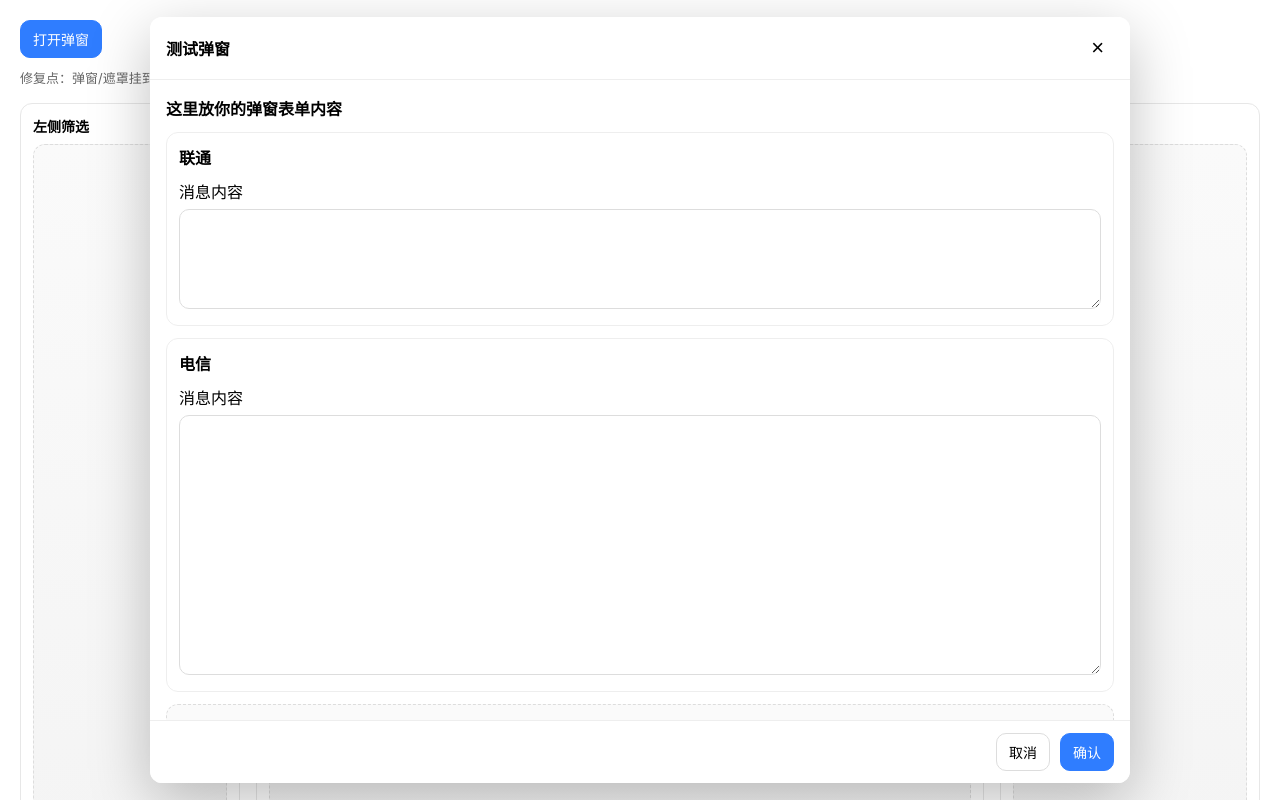
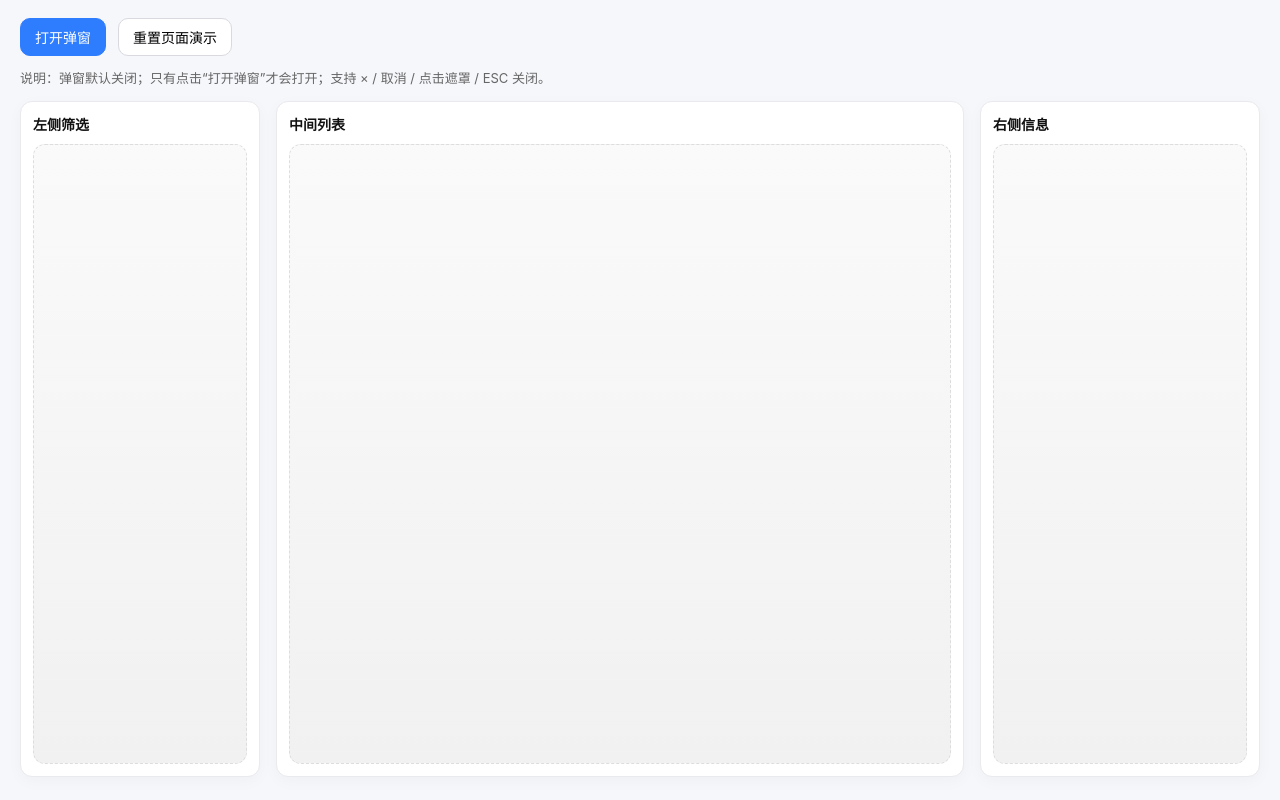
Before and after one commit to ClaireFang-hash/test, a plain HTML site: page index.html in a window 1280 px wide. Shown: the top 800 px of the page. Drawn offline with Linux system fonts and the light colour scheme.

Commit message:
Update index.html

```diff
--- a/index.html
+++ b/index.html
@@ -3,55 +3,122 @@
 <head>
   <meta charset="UTF-8" />
   <meta name="viewport" content="width=device-width, initial-scale=1.0" />
-  <title>测试弹窗问题 - 修复版1</title>
+  <title>测试弹窗问题 - 修复版（按钮触发）</title>
   <style>
-    :root {
+    :root{
+      --mask-z: 1999;
       --modal-z: 2000;
-      --mask-z: 1999;
       --radius: 12px;
     }
 
     * { box-sizing: border-box; }
     html, body { height: 100%; }
-    body { margin: 0; font-family: -apple-system, BlinkMacSystemFont, "Segoe UI", Roboto, "PingFang SC",
-      "Hiragino Sans GB", "Microsoft YaHei", "Helvetica Neue", Arial, sans-serif; }
+    body {
+      margin: 0;
+      font-family: -apple-system, BlinkMacSystemFont, "Segoe UI", Roboto, "PingFang SC",
+        "Hiragino Sans GB", "Microsoft YaHei", "Helvetica Neue", Arial, sans-serif;
+      background: #f6f7fb;
+      color: #111;
+    }
 
-    /* 打开弹窗时锁背景滚动 */
+    /* ===== 打开弹窗时锁背景滚动 ===== */
     body.modal-open { overflow: hidden; }
 
-    /* ===== 遮罩：固定定位覆盖全屏 ===== */
+    /* ===== 页面演示布局（你可以替换成你的列表页） ===== */
+    .page {
+      padding: 18px 20px;
+      min-height: 100%;
+    }
+    .topbar {
+      display: flex;
+      align-items: center;
+      gap: 12px;
+      margin-bottom: 12px;
+    }
+    .hint {
+      font-size: 13px;
+      color: #666;
+      margin: 6px 0 14px;
+    }
+    .layout {
+      display: grid;
+      grid-template-columns: 240px 1fr 280px;
+      gap: 16px;
+      align-items: start;
+    }
+    .card {
+      background: #fff;
+      border: 1px solid #e9e9ee;
+      border-radius: 12px;
+      padding: 12px;
+      min-height: 520px;
+      box-shadow: 0 4px 16px rgba(0,0,0,.03);
+    }
+    .card h4 {
+      margin: 0 0 10px;
+      font-size: 14px;
+    }
+    .placeholder {
+      height: 620px;
+      border-radius: 12px;
+      border: 1px dashed #ddd;
+      background: linear-gradient(#fafafa, #f1f1f1);
+    }
+
+    @media (max-width: 980px) {
+      .layout { grid-template-columns: 1fr; }
+    }
+
+    /* ===== 按钮 ===== */
+    .btn {
+      border: 1px solid #d9d9df;
+      background: #fff;
+      padding: 8px 14px;
+      border-radius: 10px;
+      cursor: pointer;
+      font-size: 14px;
+      user-select: none;
+    }
+    .btn:hover { background: #f4f5f8; }
+    .btn.primary {
+      border-color: #2f7dff;
+      background: #2f7dff;
+      color: #fff;
+    }
+    .btn.primary:hover { filter: brightness(.96); }
+
+    /* =========================================================
+       弹窗：挂 body、fixed 居中、默认不显示（关键！）
+       ========================================================= */
+
+    /* 遮罩：默认隐藏 */
     .modal-mask {
       position: fixed;
       inset: 0;
-      background: rgba(0, 0, 0, 0.45);
+      background: rgba(0,0,0,.45);
       z-index: var(--mask-z);
-      display: none;
+      display: none;          /* ✅ 默认不显示 */
+      pointer-events: auto;
     }
-    .modal-mask.is-open { display: block; }
+    .modal-mask.is-open { display: block; } /* ✅ 打开才显示 */
 
-    /* ===== 弹窗容器：固定定位，grid 居中，避免受父容器影响 ===== */
+    /* 弹窗容器：默认隐藏 */
     .modal-wrap {
       position: fixed;
       inset: 0;
       z-index: var(--modal-z);
-      display: none;
+      display: none;          /* ✅ 默认不显示 */
+      padding: 24px 16px;
+      place-items: center;
+    }
+    .modal-wrap.is-open { display: grid; }  /* ✅ 打开才显示 */
 
-      /* 居中 */
-      display: grid;
-      place-items: center;
-
-      /* 小屏留白 */
-      padding: 24px 16px;
-    }
-    .modal-wrap.is-open { display: grid; }
-
-    /* ===== 弹窗主体 ===== */
     .modal {
-      width: min(980px, 100%);
+      width: min(1100px, 100%);
       background: #fff;
       border-radius: var(--radius);
-      box-shadow: 0 18px 60px rgba(0, 0, 0, 0.25);
-      overflow: hidden; /* 保证圆角 */
+      box-shadow: 0 18px 60px rgba(0,0,0,.25);
+      overflow: hidden;
       outline: none;
     }
 
@@ -61,15 +128,12 @@
       justify-content: space-between;
       padding: 14px 16px;
       border-bottom: 1px solid #eee;
-      background: #fff;
     }
-
     .modal-title {
+      margin: 0;
       font-size: 16px;
       font-weight: 700;
-      margin: 0;
     }
-
     .modal-close {
       border: none;
       background: transparent;
@@ -81,12 +145,11 @@
     }
     .modal-close:hover { background: #f3f3f3; }
 
-    /* 关键：内容区最大高度 + 滚动，防止弹窗撑出屏幕 */
+    /* 内容区：限制高度并滚动，避免超出屏幕 */
     .modal-body {
-      max-height: calc(100vh - 160px);
+      padding: 16px;
+      max-height: calc(100vh - 170px);
       overflow: auto;
-      padding: 16px;
-      background: #fff;
     }
 
     .modal-footer {
@@ -98,149 +161,142 @@
       background: #fff;
     }
 
-    .btn {
-      border: 1px solid #ddd;
-      background: #fff;
-      padding: 8px 12px;
-      border-radius: 10px;
-      cursor: pointer;
+    /* ===== 弹窗内表单示例（你可替换成自己的内容） ===== */
+    .section {
+      border: 1px solid #efeff4;
+      border-radius: 12px;
+      padding: 12px;
+      margin-bottom: 12px;
+    }
+    .section-title {
+      font-weight: 700;
+      margin: 0 0 10px;
       font-size: 14px;
     }
-    .btn:hover { background: #f7f7f7; }
-    .btn.primary {
-      border-color: #2f7dff;
-      background: #2f7dff;
-      color: #fff;
+    label {
+      display: block;
+      font-size: 13px;
+      color: #333;
+      margin: 8px 0 6px;
     }
-    .btn.primary:hover { filter: brightness(0.95); }
+    textarea, input {
+      width: 100%;
+      border: 1px solid #ddd;
+      border-radius: 10px;
+      padding: 10px;
+      font-size: 14px;
+      outline: none;
+    }
+    textarea { min-height: 120px; resize: vertical; }
+    input:focus, textarea:focus { border-color: #2f7dff; box-shadow: 0 0 0 3px rgba(47,125,255,.12); }
 
-    /* ====== 以下是示例页面内容（你可以删掉/替换成你的列表页） ====== */
-    .page {
-      padding: 20px;
-    }
-    .hint {
-      margin-top: 10px;
-      color: #666;
-      font-size: 13px;
-    }
-    .fake-layout {
-      margin-top: 16px;
-      display: grid;
-      grid-template-columns: 220px 1fr 260px;
-      gap: 16px;
-      min-height: 600px;
-    }
-    .card {
-      border: 1px solid #e7e7e7;
-      border-radius: 12px;
-      background: #fff;
-      padding: 12px;
-      min-height: 200px;
-    }
-    .card-title {
-      font-weight: 700;
-      margin: 0 0 8px 0;
-      font-size: 14px;
-    }
-    .long {
-      height: 1200px;
-      background: linear-gradient(#fafafa, #f0f0f0);
-      border-radius: 12px;
-      border: 1px dashed #ddd;
-    }
-
-    /* 小屏适配 */
-    @media (max-width: 900px) {
-      .fake-layout { grid-template-columns: 1fr; }
-    }
   </style>
 </head>
+
 <body>
-  <!-- ===== 示例页面 ===== -->
+  <!-- =================== 页面 =================== -->
   <div class="page">
-    <button class="btn primary" id="openBtn">打开弹窗</button>
-    <div class="hint">
-      修复点：弹窗/遮罩挂到 body（不放在列表容器里），fixed 居中，内容区滚动，z-index 提高。
+    <div class="topbar">
+      <button class="btn primary" id="openBtn" type="button">打开弹窗</button>
+      <button class="btn" id="resetBtn" type="button">重置页面演示</button>
     </div>
 
-    <div class="fake-layout">
+    <div class="hint">
+      说明：弹窗默认关闭；只有点击“打开弹窗”才会打开；支持 × / 取消 / 点击遮罩 / ESC 关闭。
+    </div>
+
+    <div class="layout">
       <div class="card">
-        <p class="card-title">左侧筛选</p>
-        <div class="long"></div>
+        <h4>左侧筛选</h4>
+        <div class="placeholder"></div>
       </div>
       <div class="card">
-        <p class="card-title">中间列表</p>
-        <div class="long"></div>
+        <h4>中间列表</h4>
+        <div class="placeholder"></div>
       </div>
       <div class="card">
-        <p class="card-title">右侧信息</p>
-        <div class="long"></div>
+        <h4>右侧信息</h4>
+        <div class="placeholder"></div>
       </div>
     </div>
   </div>
 
-  <!-- ===== 遮罩（直接放 body 下） ===== -->
-  <div class="modal-mask" id="modalMask"></div>
+  <!-- =================== 弹窗（挂在 body 下） =================== -->
+  <div class="modal-mask" id="modalMask" aria-hidden="true"></div>
 
-  <!-- ===== 弹窗（直接放 body 下） ===== -->
   <div class="modal-wrap" id="modalWrap" role="dialog" aria-modal="true" aria-hidden="true">
-    <div class="modal" tabindex="-1" id="modalPanel">
+    <div class="modal" id="modalPanel" tabindex="-1">
       <div class="modal-header">
         <h3 class="modal-title">测试弹窗</h3>
-        <button class="modal-close" id="closeBtn" aria-label="关闭">×</button>
+        <button class="modal-close" id="closeBtn" type="button" aria-label="关闭">×</button>
       </div>
 
       <div class="modal-body" id="modalBody">
-        <!-- ✅ 把你原来弹窗里的“联通/电信/手机号输入/表单”等内容，直接粘贴到这里即可 -->
+        <h3 style="margin:0 0 12px;">这里放你的弹窗表单内容</h3>
 
-        <h4 style="margin:0 0 12px 0;">这里放你的弹窗表单内容</h4>
-
-        <div style="display:grid; gap:12px;">
-          <div style="border:1px solid #eee; border-radius:12px; padding:12px;">
-            <strong>联通</strong>
-            <div style="margin-top:10px;">
+        <div class="section">
+          <div class="section-title">联通</div>
           <label>消息内容</label>
-              <textarea style="width:100%; min-height:100px; margin-top:6px; border:1px solid #ddd; border-radius:10px; padding:8px;"></textarea>
-            </div>
+          <textarea placeholder="输入内容..."></textarea>
+          <label>消息后缀</label>
+          <input placeholder="例如：把收请回复R" />
         </div>
 
-          <div style="border:1px solid #eee; border-radius:12px; padding:12px;">
-            <strong>电信</strong>
-            <div style="margin-top:10px;">
+        <div class="section">
+          <div class="section-title">电信</div>
           <label>消息内容</label>
-              <textarea style="width:100%; min-height:260px; margin-top:6px; border:1px solid #ddd; border-radius:10px; padding:8px;"></textarea>
-            </div>
+          <textarea placeholder="输入内容..."></textarea>
+          <label>消息后缀</label>
+          <input placeholder="例如：把收请回复R" />
         </div>
 
-          <div style="height: 700px; border:1px dashed #ddd; border-radius:12px; padding:12px; background:#fafafa;">
-            模拟长内容：内容很多时只滚动这个区域，弹窗不会超出屏幕。
+        <div class="section">
+          <div class="section-title">（演示）长内容区域</div>
+          <div style="height: 700px; border: 1px dashed #ddd; border-radius: 12px; background:#fafafa; padding: 12px;">
+            用来模拟你原页面里很多表单项：这里会在弹窗内部滚动，不会把弹窗顶出屏幕。
           </div>
         </div>
       </div>
 
       <div class="modal-footer">
-        <button class="btn" id="cancelBtn">取消</button>
-        <button class="btn primary" id="okBtn">确认</button>
+        <button class="btn" id="cancelBtn" type="button">取消</button>
+        <button class="btn primary" id="okBtn" type="button">确认</button>
       </div>
     </div>
   </div>
 
   <script>
+    // ✅ 完整弹窗状态机：默认关闭，只能按钮打开，所有入口可关闭
+    window.addEventListener('DOMContentLoaded', () => {
       const wrap = document.getElementById('modalWrap');
       const mask = document.getElementById('modalMask');
+      const panel = document.getElementById('modalPanel');
+
       const openBtn = document.getElementById('openBtn');
       const closeBtn = document.getElementById('closeBtn');
       const cancelBtn = document.getElementById('cancelBtn');
       const okBtn = document.getElementById('okBtn');
-    const panel = document.getElementById('modalPanel');
+      const resetBtn = document.getElementById('resetBtn');
+
+      // 基础校验：避免选择器失效导致“关不掉”
+      const must = [wrap, mask, panel, openBtn, closeBtn];
+      if (must.some(v => !v)) {
+        console.error('Modal init failed: missing required elements.');
+        return;
+      }
+
+      function isOpen() {
+        return wrap.classList.contains('is-open');
+      }
 
       function openModal() {
         document.body.classList.add('modal-open');
         wrap.classList.add('is-open');
         mask.classList.add('is-open');
         wrap.setAttribute('aria-hidden', 'false');
+        mask.setAttribute('aria-hidden', 'false');
 
-      // 聚焦弹窗，方便 ESC 关闭 / 可访问性
+        // 聚焦弹窗，保证 ESC 关闭可靠
         setTimeout(() => panel.focus(), 0);
       }
 
@@ -249,29 +305,43 @@
         wrap.classList.remove('is-open');
         mask.classList.remove('is-open');
         wrap.setAttribute('aria-hidden', 'true');
+        mask.setAttribute('aria-hidden', 'true');
       }
 
-    openBtn.addEventListener('click', openModal);
+      // ✅ 兜底：无论你是否误把 is-open 写进 HTML/CSS，这里都强制初始关闭
+      closeModal();
+
+      // ✅ 保留你“之前正常逻辑”：只有点击按钮才打开
+      openBtn.addEventListener('click', () => {
+        if (!isOpen()) openModal();
+      });
+
+      // ✅ 关闭：×、取消、遮罩、ESC 都能关
       closeBtn.addEventListener('click', closeModal);
       cancelBtn.addEventListener('click', closeModal);
+
       okBtn.addEventListener('click', () => {
-      // TODO: 这里写你的确认逻辑
+        // TODO: 你原来的“确认”逻辑可以写在这里（提交表单/请求接口等）
         closeModal();
       });
 
-    // 点击遮罩关闭
+      // 点击遮罩关闭（注意：绑定在 mask，不会误伤弹窗内部点击）
       mask.addEventListener('click', closeModal);
 
       // ESC 关闭
       document.addEventListener('keydown', (e) => {
-      if (e.key === 'Escape' && wrap.classList.contains('is-open')) {
-        closeModal();
-      }
+        if (e.key === 'Escape' && isOpen()) closeModal();
       });
 
-    // 阻止点击弹窗内部时冒泡到遮罩（如果你把点击关闭绑定在 wrap 上时需要）
-    // 这里我们绑定在 mask 上了，所以只是示例备用：
-    // panel.addEventListener('click', (e) => e.stopPropagation());
+      // 演示用：重置页面（无业务意义）
+      resetBtn.addEventListener('click', () => {
+        closeModal();
+        window.scrollTo({ top: 0, behavior: 'smooth' });
+      });
+
+      // 防误操作：阻止点击弹窗内部时触发遮罩关闭（当前绑定在 mask 上已不需要，但留着更稳）
+      panel.addEventListener('click', (e) => e.stopPropagation());
+    });
   </script>
 </body>
 </html>
```
Lines whose indentation alone changed are shown as unchanged.
